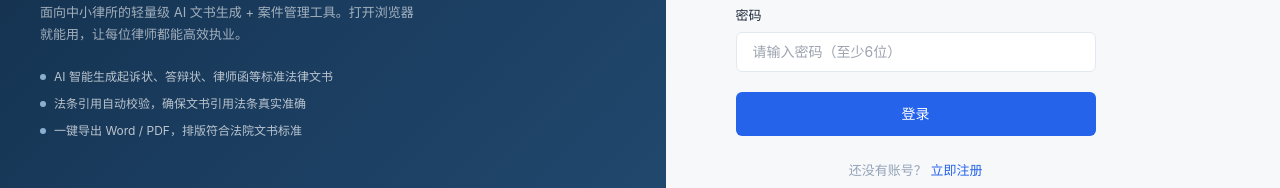
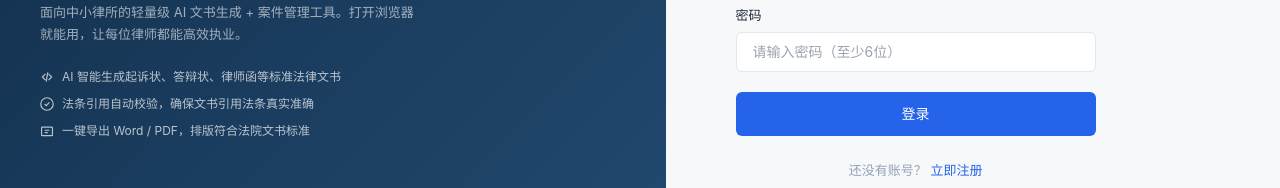
Before and after one commit to qiuli55/SaaS, a Vue app in the folder frontend/: page /login in a window 1280 px wide. Shown: the part 401-589 px from the top of the page. Built offline with nearby package versions, Linux system fonts and the light colour scheme.

Commit message:
彻底修复SVG: display:inline+!important覆盖Tailwind block, 缓存下刷新也正常

```diff
--- a/frontend/src/assets/main.css
+++ b/frontend/src/assets/main.css
@@ -749,6 +749,14 @@ body {
   font-size: 12px;
 }
 
+.login-feature svg {
+  display: inline !important;
+  width: 14px !important;
+  height: 14px !important;
+  flex-shrink: 0;
+  vertical-align: middle;
+}
+
 .login-feature-dot {
   width: 6px;
   height: 6px;
--- a/frontend/src/views/LoginView.vue
+++ b/frontend/src/views/LoginView.vue
@@ -10,15 +10,15 @@
       <p class="login-hero-desc">面向中小律所的轻量级 AI 文书生成 + 案件管理工具。打开浏览器就能用，让每位律师都能高效执业。</p>
       <div class="login-features">
         <div class="login-feature">
-          <span class="login-feature-dot"></span>
+          <svg width="14" height="14" viewBox="0 0 18 18" fill="none" stroke="currentColor" stroke-width="1.5" style="display:inline;flex-shrink:0;width:14px;height:14px"><path d="M7 13l-4-4 4-4"/><path d="M11 5l4 4-4 4"/><path d="M10 3L8 15"/></svg>
           <span>AI 智能生成起诉状、答辩状、律师函等标准法律文书</span>
         </div>
         <div class="login-feature">
-          <span class="login-feature-dot"></span>
+          <svg width="14" height="14" viewBox="0 0 18 18" fill="none" stroke="currentColor" stroke-width="1.5" style="display:inline;flex-shrink:0;width:14px;height:14px"><circle cx="9" cy="9" r="8"/><path d="M6 9l2 2 4-4"/></svg>
           <span>法条引用自动校验，确保文书引用法条真实准确</span>
         </div>
         <div class="login-feature">
-          <span class="login-feature-dot"></span>
+          <svg width="14" height="14" viewBox="0 0 18 18" fill="none" stroke="currentColor" stroke-width="1.5" style="display:inline;flex-shrink:0;width:14px;height:14px"><rect x="2" y="4" width="14" height="11" rx="1"/><path d="M6 8h6M6 11h4"/></svg>
           <span>一键导出 Word / PDF，排版符合法院文书标准</span>
         </div>
       </div>
```
